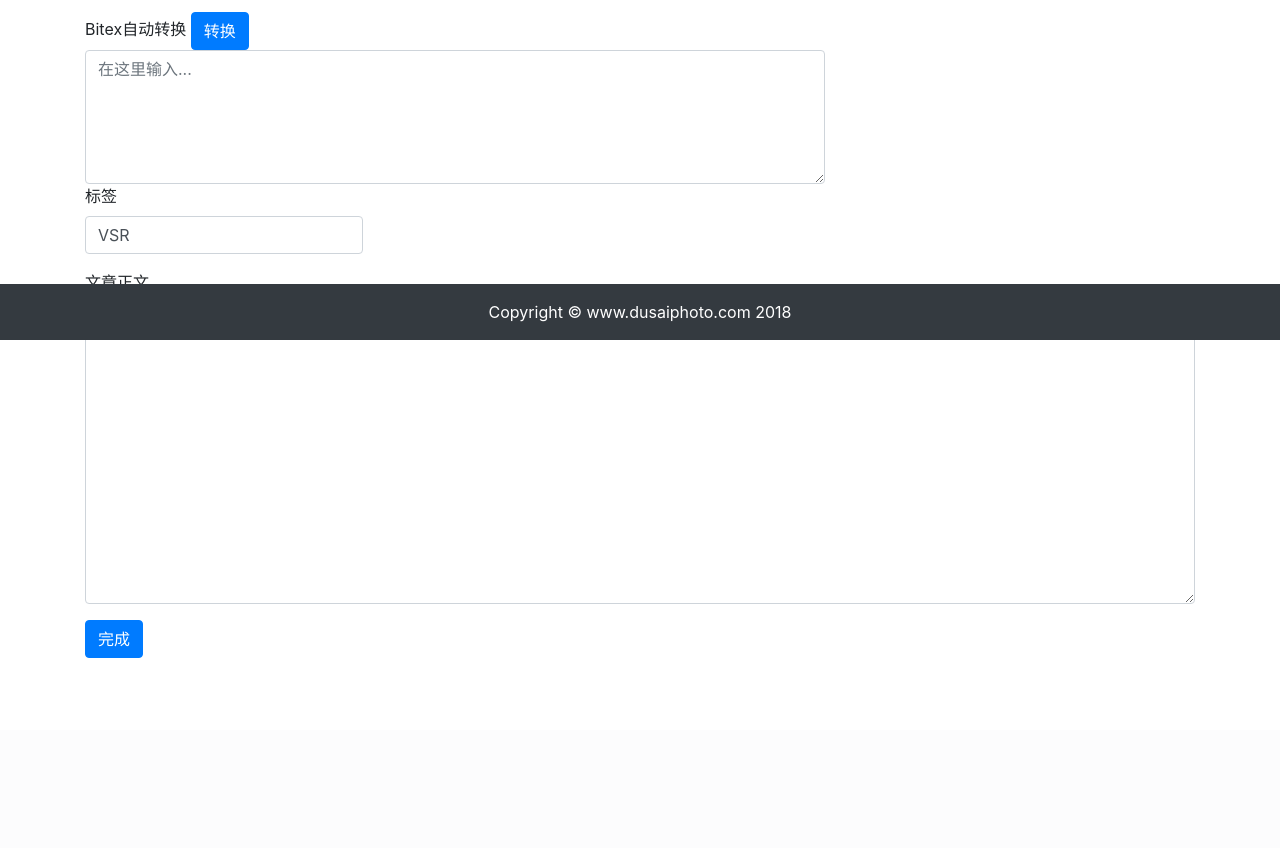
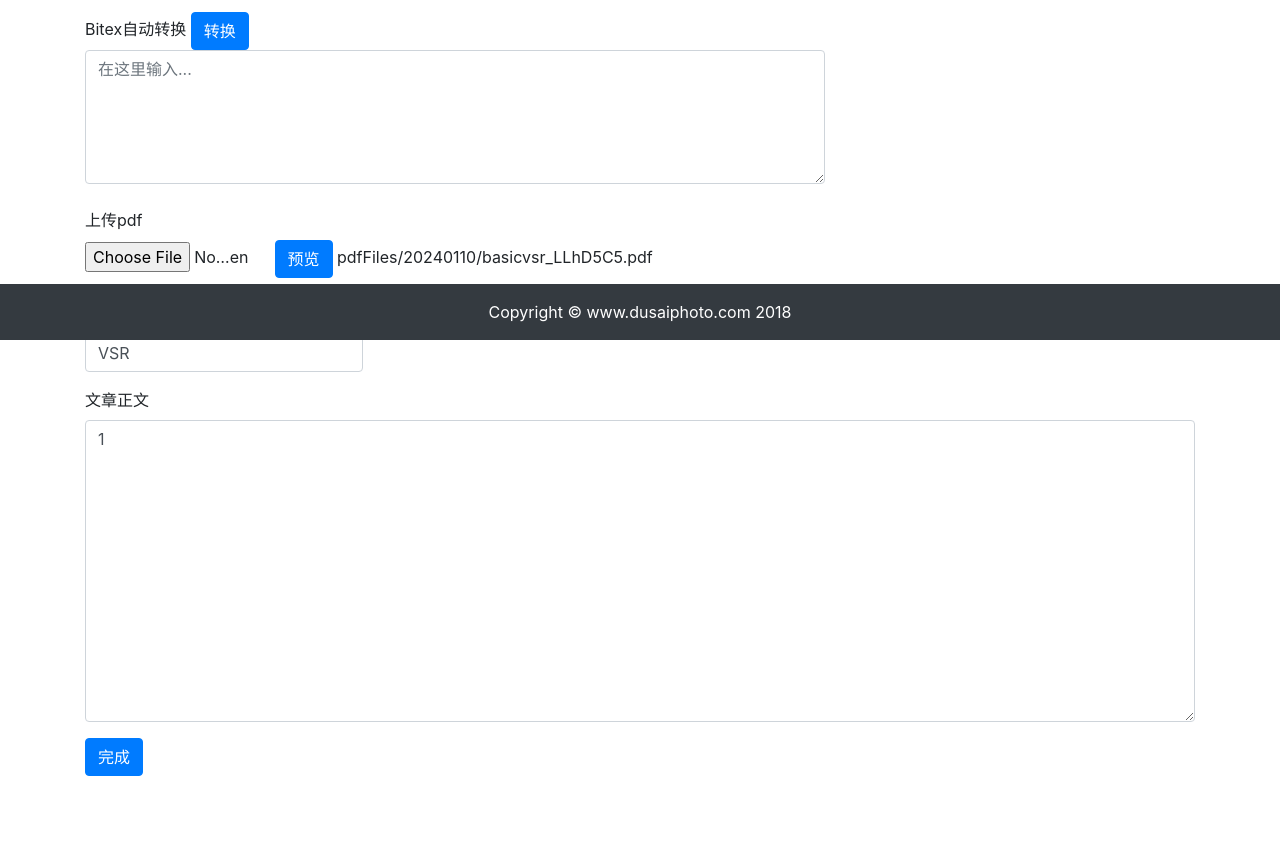
Before and after one commit to hansomxue99/PaperManage, a Django app: page /article/article-update/21/ in a window 1280 px wide. Shown: the part 460-1308 px from the top of the page. Before the commit the page ends 1118 px from the top, so only its background shows below. Run offline with Django 4.2, Linux system fonts and the light colour scheme; a user stored in the database is signed in; data comes from the database, SQL or seed files in the repository; both versions use the stored data as it was after the commit; parts of the project's set-up code (start-up, migrations or seed data) failed here and were passed over; some libraries are stand-ins or nearby versions.

Commit message:
add file-upload

```diff
--- a/article/forms.py
+++ b/article/forms.py
@@ -5,4 +5,13 @@ from .models import PaperInfo
 class PaperInfoForm(forms.ModelForm):
     class Meta:
         model = PaperInfo
-        fields = ('title', 'author', 'paper_author', 'source', 'body', 'tags', 'reference')
+        fields = (
+            'title',
+            'author',
+            'paper_author',
+            'source',
+            'body',
+            'tags',
+            'reference',
+            'pdf_file'
+        )
--- a/article/models.py
+++ b/article/models.py
@@ -9,6 +9,7 @@ class PaperInfo(models.Model):
     paper_author = models.CharField(max_length=100)  # 文章的作者/团队
     source = models.CharField(max_length=100)  # 文章的来源：期刊or会议
     reference = models.CharField(max_length=500, blank=True)  # 参考文献
+    pdf_file = models.FileField(upload_to='pdfFiles/%Y%m%d/', blank=True)  # pdf
     tags = TaggableManager(blank=True)
     body = models.TextField()
     created = models.DateTimeField(default=timezone.now)
--- a/article/views.py
+++ b/article/views.py
@@ -60,8 +60,7 @@ def article_detail(request, id):
 @login_required(login_url='/userprofile/login/')
 def article_create(request):
     if request.method == "POST":
-        article_post_form = PaperInfoForm(data=request.POST)
-        print(article_post_form)
+        article_post_form = PaperInfoForm(data=request.POST, files=request.FILES)
         if article_post_form.is_valid():
             new_article = article_post_form.save(commit=False)
             new_article.author = User.objects.get(id=request.user.id)
@@ -97,13 +96,15 @@ def article_update(request, id):
         return HttpResponse("抱歉，你无权修改这篇文章。")
 
     if request.method == "POST":
-        article_post_form = PaperInfoForm(data=request.POST)
+        article_post_form = PaperInfoForm(data=request.POST, files=request.FILES)
         if article_post_form.is_valid():
             article.title = request.POST['title']
             article.body = request.POST['body']
             article.paper_author = request.POST['paper_author']
             article.source = request.POST['source']
             article.reference = request.POST['reference']
+            if 'pdf_file' in request.FILES:
+                article.pdf_file = request.FILES['pdf_file']
             article.tags.set(request.POST.get('tags').split(','), clear=True)
             article.save()
             return redirect("article:article_detail", id=id)
--- a/templates/article/update.html
+++ b/templates/article/update.html
@@ -57,6 +57,35 @@
                                   placeholder="在这里输入..."
                         ></textarea>
                     </div>
+
+
+                    <div>
+                        <br>
+                        <label for="pdf_file">上传pdf</label>
+                        <br>
+                        <input type="file"
+                               class="form-control-file col-2"
+                               name="pdf_file"
+                               id="pdf_file"
+                               accept=".pdf"
+                               onchange="handleUpload()"
+                               style="padding-left: 0; display: inline-block"
+                        >
+                        <button type="button" class="btn btn-primary" size="3" id="pdf_link"
+                                onclick="handleFilePreview()" style="display: none; cursor: pointer">
+                            预览
+                        </button>
+                        {% if article.pdf_file == '' %}
+
+                        {% else %}
+                            <a href="{{ article.pdf_file.url }}" class="btn btn-primary" style="cursor: pointer"
+                               id="preview_link">预览</a>
+                            <label id="preview_name"> {{ article.pdf_file.name }}</label>
+                        {% endif %}
+                        <br>
+                        <br>
+                    </div>
+
 
                     <!-- 文章标签-->
                     <div class="form-group">
@@ -218,5 +247,38 @@
             document.getElementById('paper_author').value = authors;
             document.getElementById('source').value = source;
         }
+
+        function handleUpload() {
+            const fileInput = document.getElementById('pdf_file');
+            const file = fileInput.files[0];
+            const pdfLink = document.getElementById('pdf_link');
+            const previewLink = document.getElementById('preview_link');
+            const previewName = document.getElementById('preview_name');
+            if (file) {
+                pdfLink.style.display = 'inline-block';
+                previewLink.style.display = 'none';
+                previewName.style.display = 'none';
+            }
+        }
+
+        function handleFilePreview() {
+            const fileInput = document.getElementById('pdf_file');
+            const file = fileInput.files[0];
+
+            if (file) {
+                const reader = new FileReader();
+
+                reader.onload = function (e) {
+                    const blob = new Blob([new Uint8Array(e.target.result)], {type: 'application/pdf'});
+                    const url = URL.createObjectURL(blob);
+
+                    window.open(url, '_blank');
+
+                    URL.revokeObjectURL(url);
+                };
+
+                reader.readAsArrayBuffer(file);
+            }
+        }
     </script>
 {% endblock content %}
```
Also changed, not shown: templates/article/create.html (+51 -2 lines), templates/article/detail.html (+8 -0 lines), article/migrations/0009_paperinfo_pdf_file.py (added), db.sqlite3.
